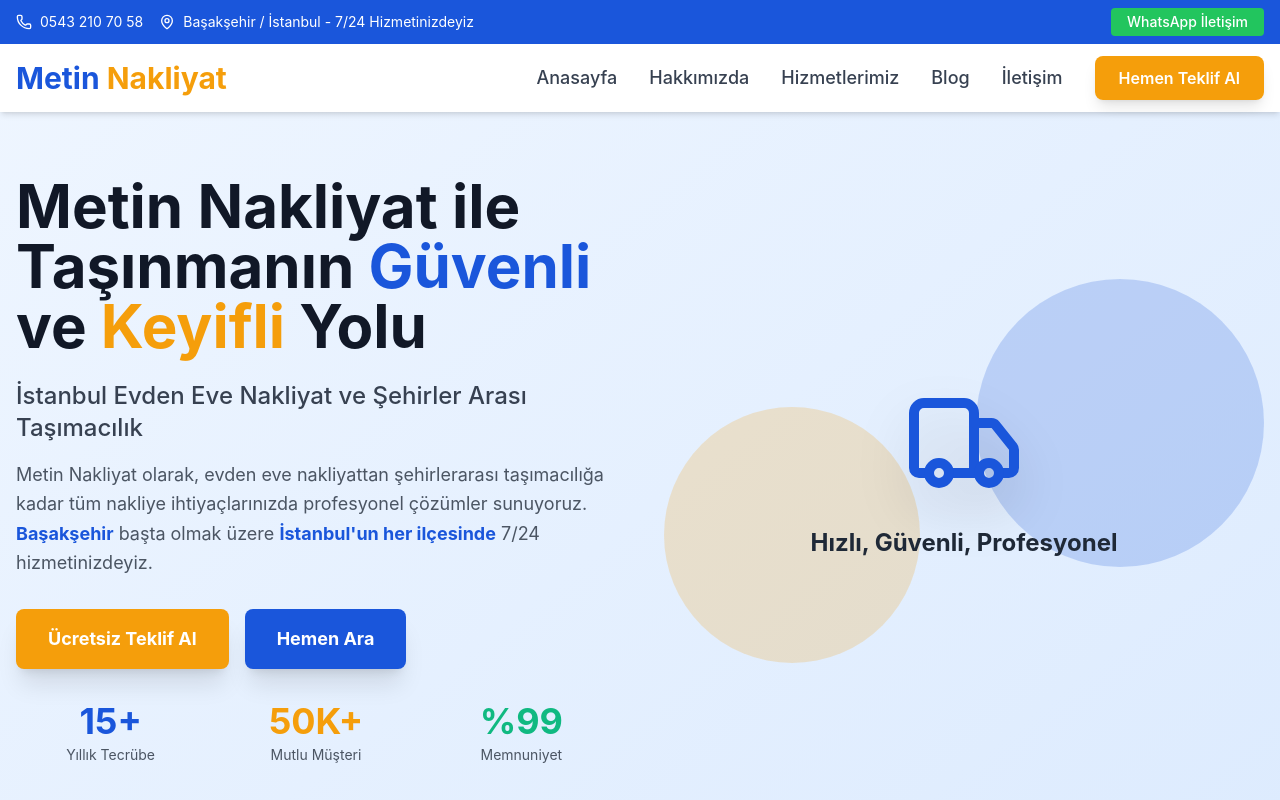
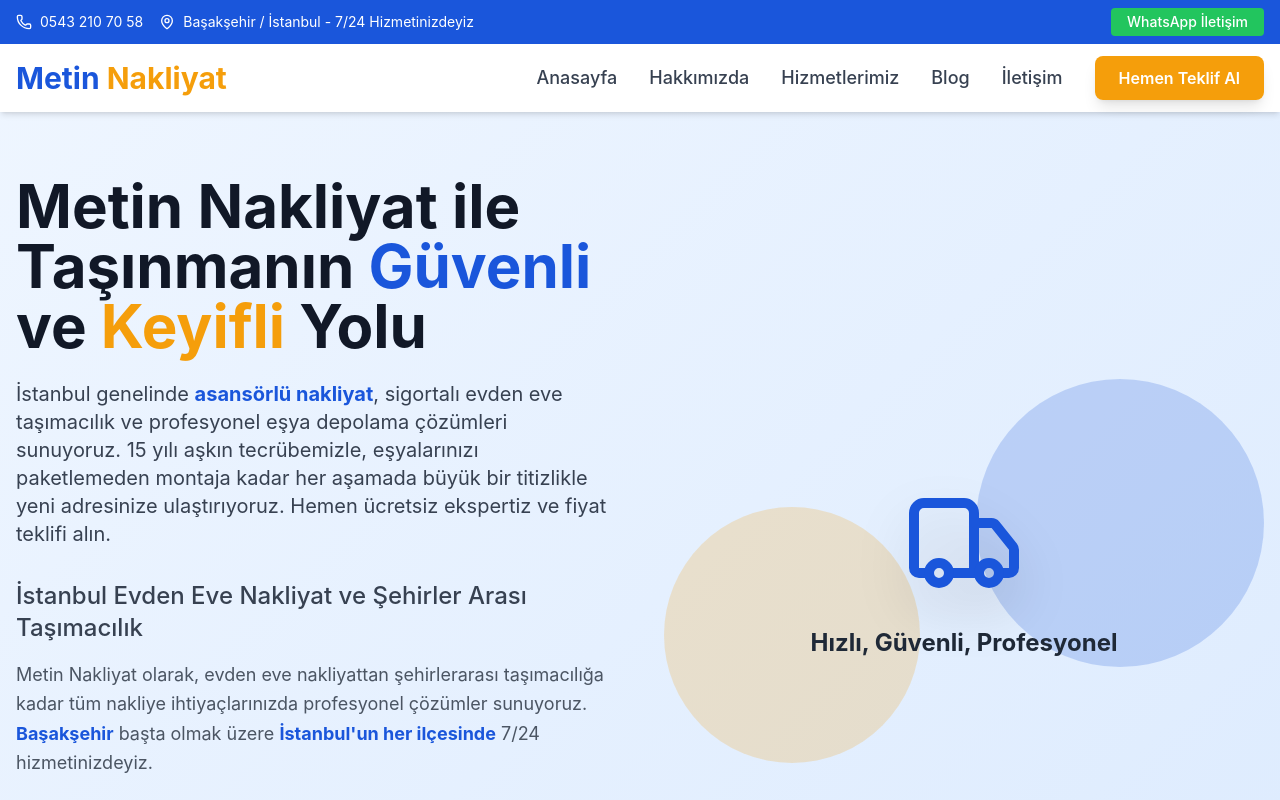
Before and after one commit to metintasarim46/evdenevenakliyat, a React (Vite) app: page / in a window 1280 px wide. Shown: the top 800 px of the page. Built offline with nearby package versions, Linux system fonts and the light colour scheme.

Commit message:
SEO: Hero metni zenginlestirildi, meta description kisaltildi ve WWW yonlendirmesi eklendi

```diff
--- a/index.html
+++ b/index.html
@@ -5,8 +5,8 @@
     <meta name="viewport" content="width=device-width, initial-scale=1.0" />
 
     <title>Metin Nakliyat | Evden Eve Nakliyat & Sigortalı Taşımacılık</title>
-    <meta name="description" content="Metin Nakliyat: Başakşehir merkezli, sigortalı ve profesyonel evden eve nakliyat hizmetleri. 7/24 asansörlü taşıma ve şehirler arası nakliye için hemen teklif alın!" />
-    <meta name="keywords" content="evden eve nakliyat, istanbul nakliyat, asansörlü taşıma, metin nakliyat, eşya taşıma" />
+    <meta name="keywords" content="evden eve nakliyat, istanbul nakliyat, asansörlü taşıma, metin nakliyat, eşya taşıma, nakliyat, evden eve, ev taşıma, ofis taşıma, ev tasima, istanbul evden eve" />
+    <meta name="description" content="Metin Nakliyat: İstanbul evden eve nakliyat, asansörlü taşıma ve sigortalı nakliye hizmetleri. 15+ yıl tecrübe ile profesyonel ve uygun fiyatlı çözümler.">
     <meta name="author" content="Metin Nakliyat" />
     <meta name="robots" content="index, follow" />
 
--- a/src/App.tsx
+++ b/src/App.tsx
@@ -13,6 +13,7 @@ import IlIlceSayfasi from './pages/il-ilce';
 import EvTasimaSayfasi from './pages/EvTasimaSayfasi';
 import Blog from './pages/Blog';
 import BlogDetay from './pages/BlogDetay';
+import Gallery from './components/Gallery'; // resimler
 import SiteHaritasi from './pages/SiteHaritasi';
 
 function App() {
@@ -30,6 +31,7 @@ function App() {
                 <Services />
                 <About />
                 <BolgelerBanner />
+                <Gallery />
                 <Contact />
                 <SiteHaritasi />
               </>
--- a/src/components/Hero.tsx
+++ b/src/components/Hero.tsx
@@ -10,9 +10,12 @@ const Hero = () => {
           {/* Sol Taraf - Ana Metin */}
           <div className="text-center lg:text-left">
             {/* SEO DEĞİŞİKLİĞİ: Başlığa anahtar kelimeler eklendi ve tam h1 yapıldı */}
-            <h1 className="text-4xl md:text-5xl lg:text-6xl font-bold text-gray-900 leading-tight mb-6">
-              Metin Nakliyat ile Taşınmanın <span className="text-primary">Güvenli</span> ve <span className="text-secondary">Keyifli</span> Yolu
-            </h1>
+       <h1 className="text-4xl md:text-5xl lg:text-6xl font-bold text-gray-900 leading-tight mb-6">
+  Metin Nakliyat ile Taşınmanın <span className="text-primary">Güvenli</span> ve <span className="text-secondary">Keyifli</span> Yolu
+</h1>
+<p className="text-lg md:text-xl text-gray-700 mb-8 max-w-3xl leading-relaxed">
+  İstanbul genelinde <strong className="text-primary">asansörlü nakliyat</strong>, sigortalı evden eve taşımacılık ve profesyonel eşya depolama çözümleri sunuyoruz. 15 yılı aşkın tecrübemizle, eşyalarınızı paketlemeden montaja kadar her aşamada büyük bir titizlikle yeni adresinize ulaştırıyoruz. Hemen ücretsiz ekspertiz ve fiyat teklifi alın.
+</p>
             <p className="text-xl md:text-2xl text-gray-700 mb-4 font-medium">
               İstanbul Evden Eve Nakliyat ve Şehirler Arası Taşımacılık
             </p>
```
